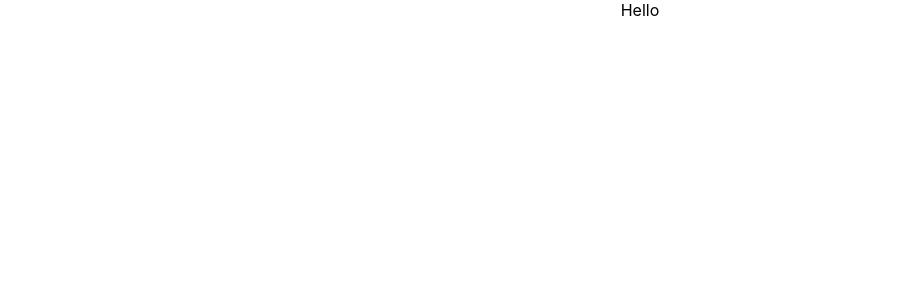
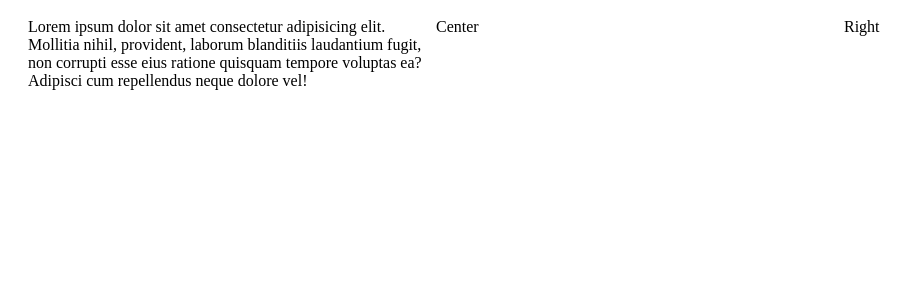
Before and after one commit to Anjali280/ANA._MERN_Project, a React (Create React App) app in the folder E-Commerce_App/: page / in a window 1280 px wide. Shown: the top 300 px of the page, without its empty margins (0-915 px from the left). Built offline with nearby package versions, Linux system fonts and the light colour scheme.

Commit message:
styled component added

```diff
--- a/E-Commerce_App/package.json
+++ b/E-Commerce_App/package.json
@@ -9,6 +9,7 @@
     "react": "^18.2.0",
     "react-dom": "^18.2.0",
     "react-scripts": "5.0.1",
+    "styled-components": "^5.3.9",
     "web-vitals": "^2.1.4"
   },
   "scripts": {
--- a/E-Commerce_App/public/index.html
+++ b/E-Commerce_App/public/index.html
@@ -9,6 +9,13 @@
       name="description"
       content="Web site created using create-react-app"
     />
+    <link rel="preconnect" href="https://fonts.googleapis.com" />
+    <link rel="preconnect" href="https://fonts.gstatic.com" crossorigin />
+    <link
+      href="https://fonts.googleapis.com/css2?family=Urbanist:wght@100&display=swap"
+      rel="stylesheet"
+    />
+
     <link rel="apple-touch-icon" href="%PUBLIC_URL%/logo192.png" />
 
     <link rel="manifest" href="%PUBLIC_URL%/manifest.json" />
--- a/E-Commerce_App/src/App.css
+++ /dev/null
@@ -1,38 +0,0 @@
-.App {
-  text-align: center;
-}
-
-.App-logo {
-  height: 40vmin;
-  pointer-events: none;
-}
-
-@media (prefers-reduced-motion: no-preference) {
-  .App-logo {
-    animation: App-logo-spin infinite 20s linear;
-  }
-}
-
-.App-header {
-  background-color: #282c34;
-  min-height: 100vh;
-  display: flex;
-  flex-direction: column;
-  align-items: center;
-  justify-content: center;
-  font-size: calc(10px + 2vmin);
-  color: white;
-}
-
-.App-link {
-  color: #61dafb;
-}
-
-@keyframes App-logo-spin {
-  from {
-    transform: rotate(0deg);
-  }
-  to {
-    transform: rotate(360deg);
-  }
-}
--- a/E-Commerce_App/src/App.js
+++ b/E-Commerce_App/src/App.js
@@ -1,7 +1,11 @@
-import "./App.css";
+import Home from "./pages/Home";
 
 function App() {
-  return <div className="App">Hello</div>;
+  return (
+    <div className="App">
+      <Home />
+    </div>
+  );
 }
 
 export default App;
--- /dev/null
+++ b/E-Commerce_App/src/components/Navbar.jsx
@@ -0,0 +1,38 @@
+import React from "react";
+import styled from "styled-components";
+
+const Container = styled.div`
+  height: 60px;
+`;
+
+const Wrapper = styled.div`
+  padding: 10px 20px;
+  display: flex;
+  justify-content: space-between;
+`;
+const Left = styled.div`
+  flex: 1;
+`;
+const Right = styled.div`
+  flex: 1;
+`;
+const Center = styled.div`
+  flex: 1;
+`;
+
+export default function Navbar() {
+  return (
+    <Container>
+      <Wrapper>
+        <Left>
+          Lorem ipsum dolor sit amet consectetur adipisicing elit. Mollitia
+          nihil, provident, laborum blanditiis laudantium fugit, non corrupti
+          esse eius ratione quisquam tempore voluptas ea? Adipisci cum
+          repellendus neque dolore vel!
+        </Left>
+        <Center>Center</Center>
+        <Right>Right</Right>
+      </Wrapper>
+    </Container>
+  );
+}
--- a/E-Commerce_App/src/index.css
+++ /dev/null
@@ -1,13 +0,0 @@
-body {
-  margin: 0;
-  font-family: -apple-system, BlinkMacSystemFont, 'Segoe UI', 'Roboto', 'Oxygen',
-    'Ubuntu', 'Cantarell', 'Fira Sans', 'Droid Sans', 'Helvetica Neue',
-    sans-serif;
-  -webkit-font-smoothing: antialiased;
-  -moz-osx-font-smoothing: grayscale;
-}
-
-code {
-  font-family: source-code-pro, Menlo, Monaco, Consolas, 'Courier New',
-    monospace;
-}
--- a/E-Commerce_App/src/index.js
+++ b/E-Commerce_App/src/index.js
@@ -1,6 +1,5 @@
 import React from "react";
 import ReactDOM from "react-dom/client";
-import "./index.css";
 import App from "./App";
 
 const root = ReactDOM.createRoot(document.getElementById("root"));
--- /dev/null
+++ b/E-Commerce_App/src/pages/Home.jsx
@@ -0,0 +1,12 @@
+import React from "react";
+import Navbar from "../components/Navbar";
+
+function Home(props) {
+  return (
+    <div>
+      <Navbar />
+    </div>
+  );
+}
+
+export default Home;
```
Also changed, not shown: 1 other file (tests, documents, lock files or other folders).
